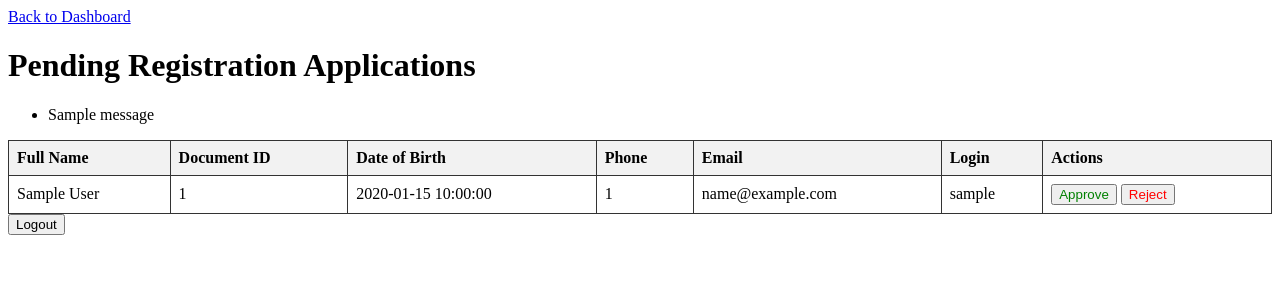
After one commit to ostrrovska/ski_resort, a Flask app: template templates/pending_registrations.html in a window 1280 px wide. The commit adds this page. Shown: the top 300 px of the page. Run offline with Flask 3, Linux system fonts and the light colour scheme; the visitor is signed in with stand-in values (Sample User, id 1); tables that the repository leaves empty hold one stand-in row (values such as "Sample post"); the template is opened without the code that fills it: most values are stand-ins (such as "Sample title", 1, 10 or a date in 2020); one stand-in notice (Sample message) is shown.

Commit message:
Implement pending registration/admin approval for client registration

```diff
--- a/models/key.py
+++ b/models/key.py
@@ -17,9 +17,12 @@ class Key(db.Model):
     password_hash = db.Column(db.String(256), nullable=False)
     access_right = db.Column(db.Enum(AccessRight), nullable=False, default=AccessRight.AUTHORIZED)
 
-    def __init__(self, login, access_right):
+    is_approved = db.Column(db.Boolean, nullable=False, default=False)
+
+    def __init__(self, login, access_right, is_approved=False):
         self.login = login
         self.access_right = access_right
+        self.is_approved = is_approved
 
     def set_password(self, password):
         self.password_hash = generate_password_hash(password)
--- a/templates/dashboard.html
+++ b/templates/dashboard.html
@@ -26,6 +26,12 @@
             <li><a href="{{ url_for('schedule.list_schedules') }}">Browse schedules </a> </li>
             <li><a href="{{ url_for('tariff.list_tariffs') }}">Browse tariffs </a> </li>
         {% endif %}
+
+    {% if session.access_right == 'admin' %}
+            <li style="font-weight: bold; margin-top: 10px;">
+                <a href="{{ url_for('client.pending_registrations') }}">View Pending Registrations</a>
+            </li>
+        {% endif %}
     </ul>
 
     <h2>Your Reports</h2>
--- /dev/null
+++ b/templates/pending_registrations.html
@@ -0,0 +1,60 @@
+<!DOCTYPE html>
+<html lang="en">
+<head>
+    <meta charset="UTF-8">
+    <title>Pending Registrations</title>
+    <link rel="stylesheet" href="{{ url_for('static', filename='styles.css') }}">
+</head>
+<body>
+    <a href="{{ url_for('client.dashboard') }}">Back to Dashboard</a>
+    <h1>Pending Registration Applications</h1>
+
+    {% with messages = get_flashed_messages(with_categories=true) %}
+        {% if messages %}
+            <ul class="flashes">
+            {% for category, message in messages %}
+                <li class="{{ category }}">{{ message }}</li>
+            {% endfor %}
+            </ul>
+        {% endif %}
+    {% endwith %}
+
+    <table>
+        <tr>
+            <th>Full Name</th>
+            <th>Document ID</th>
+            <th>Date of Birth</th>
+            <th>Phone</th>
+            <th>Email</th>
+            <th>Login</th>
+            <th>Actions</th>
+        </tr>
+        {% for client, key in pending_list %}
+            <tr>
+                <td>{{ client.full_name }}</td>
+                <td>{{ client.document_id }}</td>
+                <td>{{ client.date_of_birth }}</td>
+                <td>{{ client.phone_number }}</td>
+                <td>{{ client.email }}</td>
+                <td>{{ key.login }}</td>
+                <td>
+                    <form action="{{ url_for('client.approve_registration', key_id=key.id) }}" method="POST" style="display:inline;">
+                        <button type="submit" style="color: green;">Approve</button>
+                    </form>
+                    <form action="{{ url_for('client.reject_registration', key_id=key.id) }}" method="POST" style="display:inline;">
+                        <button type="submit" style="color: red;">Reject</button>
+                    </form>
+                </td>
+            </tr>
+        {% else %}
+            <tr>
+                <td colspan="7">No pending registrations found.</td>
+            </tr>
+        {% endfor %}
+    </table>
+
+    <form action="{{ url_for('client.logout') }}" method="POST" style="display: inline; margin-top: 20px;">
+        <button type="submit">Logout</button>
+    </form>
+</body>
+</html>
```
Also changed, not shown: controllers/client_controller.py (+42 -12 lines), services/client_service.py (+36 -3 lines).
